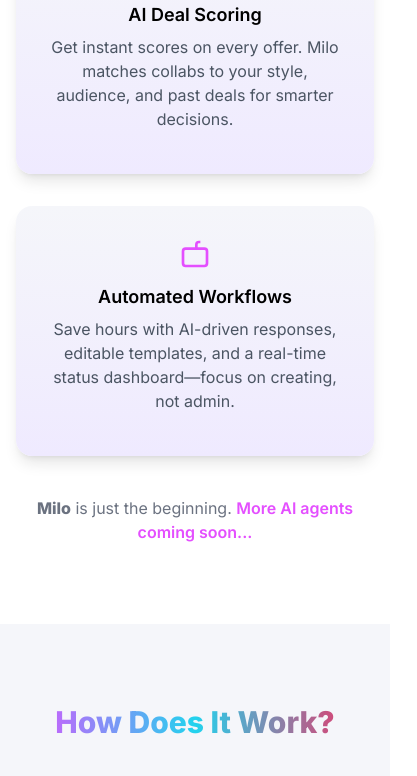
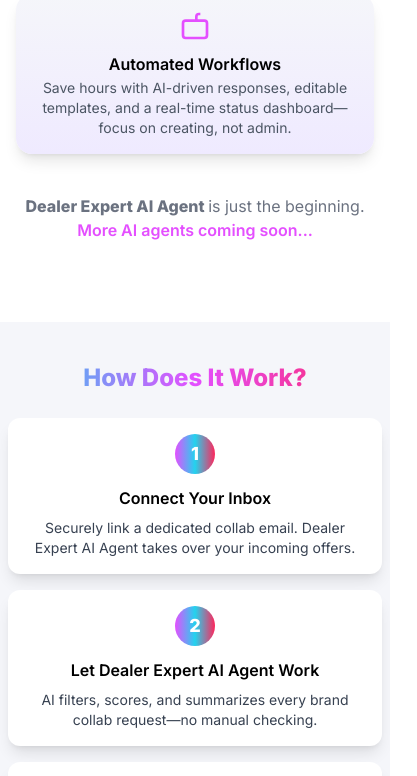
Before and after one commit to squadd-app/squadd-app.github.io, a Next.js app: page / in a window 390 px wide. Shown: the part 1156-1932 px from the top of the page, 417 px wide, since content can reach past the window. Built offline with nearby package versions, Linux system fonts and the light colour scheme.

Commit message:
fix responsive and wordings

```diff
--- a/components/ContactForm.jsx
+++ b/components/ContactForm.jsx
@@ -51,11 +51,11 @@
 
   return (
     <section className="bg-white dark:bg-[#181828] py-20 px-4" id="contact">
-      <div className="max-w-xl mx-auto rounded-xl shadow-xl p-12 bg-gradient-to-b from-[#fff] to-[#efeaff] dark:from-[#232343] dark:to-[#191928]">
-        <h2 className="text-2xl md:text-3xl font-bold mb-4 text-center text-transparent bg-clip-text bg-gradient-to-r from-[#22d3ee] via-[#e44fff] to-[#ff265b] whitespace-nowrap">
+      <div className="w-full max-w-md md:max-w-xl mx-auto rounded-xl shadow-xl p-4 md:p-12 bg-gradient-to-b from-[#fff] to-[#efeaff] dark:from-[#232343] dark:to-[#191928]">
+        <h2 className="text-xl md:text-3xl font-bold mb-4 text-center text-transparent bg-clip-text bg-gradient-to-r from-[#22d3ee] via-[#e44fff] to-[#ff265b] whitespace-nowrap">
           Get Early Access / Contact Us
         </h2>
-        <form className="flex flex-col gap-4" onSubmit={handleSubmit}>
+        <form className="flex flex-col gap-2 md:gap-4" onSubmit={handleSubmit}>
           <input
             type="text"
             name="fullname"
--- a/components/FeaturesSection.jsx
+++ b/components/FeaturesSection.jsx
@@ -6,7 +6,7 @@
       </svg>
     ),
     title: "Smart Email Integration",
-    description: "Connect your collab inbox. Milo auto-sorts, extracts details, and filters spam offers—no more clutter.",
+    description: "Connect your collab inbox. Dealer Expert AI Agent  auto-sorts, extracts details, and filters spam offers—no more clutter.",
   },
   {
     icon: (
@@ -16,7 +16,7 @@
       </svg>
     ),
     title: "AI Deal Scoring",
-    description: "Get instant scores on every offer. Milo matches collabs to your style, audience, and past deals for smarter decisions.",
+    description: "Get instant scores on every offer. Dealer Expert AI Agent  matches collabs to your style, audience, and past deals for smarter decisions.",
   },
   {
     icon: (
@@ -40,20 +40,19 @@
         <p className="text-lg text-center text-gray-700 dark:text-gray-300 mb-10">
           TikTok creators and agencies get more done in less time. Stop drowning in emails, start growing your brand.
         </p>
-        <div className="flex flex-col md:flex-row justify-center gap-8">
+        <div className="flex flex-col lg:flex-row justify-center gap-4 md:gap-8">
           {features.map((f, i) => (
             <div
               key={i}
-              className="bg-gradient-to-b from-[#f5f6fa] to-[#efeaff] dark:from-[#181828] dark:to-[#232343] rounded-2xl p-8 shadow-lg flex-1 flex flex-col items-center hover:scale-105 transition min-w-[280px] max-w-[360px] min-h-[250px]"
-            >
-              <div className="mb-4">{f.icon}</div>
-              <h3 className="text-lg md:text-xl font-semibold mb-2 text-center leading-tight">{f.title}</h3>
-              <p className="text-gray-600 dark:text-gray-400 text-center">{f.description}</p>
+              className="bg-gradient-to-b from-[#f5f6fa] to-[#efeaff] dark:from-[#181828] dark:to-[#232343] rounded-2xl p-4 md:p-8 shadow-lg flex-1 flex flex-col items-center hover:scale-105 transition w-full max-w-md mx-auto">
+              <div className="mb-3 md:mb-4">{f.icon}</div>
+              <h3 className="text-base md:text-lg font-semibold mb-1 md:mb-2 text-center leading-tight">{f.title}</h3>
+              <p className="text-gray-600 dark:text-gray-400 text-center text-sm md:text-base">{f.description}</p>
             </div>
           ))}
         </div>
         <div className="mt-10 text-center text-gray-500 dark:text-gray-400 text-base">
-          <strong>Milo</strong> is just the beginning. <span className="text-[#e44fff] font-semibold">More AI agents coming soon...</span>
+          <strong>Dealer Expert AI Agent </strong> is just the beginning. <span className="text-[#e44fff] font-semibold">More AI agents coming soon...</span>
         </div>
       </div>
     </section>
--- a/components/Footer.jsx
+++ b/components/Footer.jsx
@@ -1,11 +1,13 @@
 export default function Footer() {
   return (
-    <footer className="w-full footer-gradient text-white text-center py-6 mt-10">
-      <div className="text-lg font-bold mb-1 tracking-wider">SQUADD</div>
+    <footer className="w-full bg-[#19191C] text-white text-center py-6 mt-8">
+      <div className="text-lg font-bold mb-1 tracking-wider">
+        <span className="bg-gradient-to-r from-[#22d3ee] to-[#e44fff] text-transparent bg-clip-text">SQUADD</span>
+      </div>
       <div className="mb-1">&copy; {new Date().getFullYear()} SQUADD. All rights reserved.</div>
       <div className="flex flex-wrap justify-center gap-4 text-xs text-white/90 mt-2">
-        <a href="#" className="underline underline-offset-2 hover:text-white/70">Privacy Policy (US)</a>
-        <a href="#" className="underline underline-offset-2 hover:text-white/70">Terms of Service</a>
+        <a href="#" className="underline underline-offset-2 hover:text-[#25F4EE] transition">Privacy Policy (US)</a>
+        <a href="#" className="underline underline-offset-2 hover:text-[#FE2C55] transition">Terms of Service</a>
       </div>
       <div className="mt-2 text-xs text-white/80">Made for TikTok Creators & Agencies | AI-Powered</div>
     </footer>
--- a/components/HeroSection.jsx
+++ b/components/HeroSection.jsx
@@ -14,7 +14,7 @@
         Get Early Access
       </a>
       <p className="mt-6 text-xs text-gray-400 font-light">
-        Powered by <span className="font-semibold text-[#e44fff]">Milo</span> – your personal AI deal expert.
+        Powered by <span className="font-semibold text-[#e44fff]">Dealer Expert AI Agent </span> – your personal AI deal expert.
       </p>
     </section>
   );
--- a/components/HowItWorksSection.jsx
+++ b/components/HowItWorksSection.jsx
@@ -2,11 +2,11 @@
   {
     number: 1,
     title: "Connect Your Inbox",
-    description: "Securely link a dedicated collab email. Milo takes over your incoming offers.",
+    description: "Securely link a dedicated collab email. Dealer Expert AI Agent  takes over your incoming offers.",
   },
   {
     number: 2,
-    title: "Let Milo Work",
+    title: "Let Dealer Expert AI Agent  Work",
     description: "AI filters, scores, and summarizes every brand collab request—no manual checking.",
   },
   {
@@ -18,19 +18,22 @@
 
 export default function HowItWorksSection() {
   return (
-    <section className="bg-[#f5f6fa] dark:bg-[#1b1c23] py-20 px-4" id="howitworks">
+    <section className="bg-[#f5f6fa] dark:bg-[#191928] py-10 md:py-20 px-2 md:px-4" id="howitworks">
       <div className="max-w-4xl mx-auto">
-        <h2 className="text-3xl md:text-4xl font-extrabold mb-4 text-center bg-gradient-to-r from-[#e44fff] via-[#22d3ee] to-[#ff265b] text-transparent bg-clip-text">
+        <h2 className="text-2xl md:text-4xl font-extrabold mb-6 text-center bg-gradient-to-r from-[#22d3ee] via-[#e44fff] to-[#ff265b] text-transparent bg-clip-text">
           How Does It Work?
         </h2>
-        <div className="flex flex-col md:flex-row justify-center gap-8 mt-10">
-          {steps.map((s, i) => (
-            <div key={i} className="bg-white dark:bg-[#242434] rounded-xl shadow-md flex-1 p-6 flex flex-col items-center">
-              <div className="w-14 h-14 flex items-center justify-center rounded-full bg-gradient-to-tr from-[#ff265b] via-[#e44fff] to-[#22d3ee] text-white text-2xl font-bold mb-4">
-                {s.number}
+        <div className="flex flex-col gap-4 md:flex-row md:gap-8">
+          {steps.map((step, idx) => (
+            <div key={idx} className="flex-1 bg-white dark:bg-[#232343] rounded-xl shadow-lg p-4 md:p-8 mb-0 w-full max-w-md mx-auto flex flex-col items-center">
+              {/* Numara yuvarlağı */}
+              <div className="bg-gradient-to-r from-[#e44fff] via-[#22d3ee] to-[#ff265b] text-white w-10 h-10 flex items-center justify-center rounded-full text-lg font-bold mb-3">
+                {step.number}
               </div>
-              <h3 className="text-lg font-bold mb-2">{s.title}</h3>
-              <p className="text-gray-600 dark:text-gray-400 text-center">{s.description}</p>
+              {/* Başlık */}
+              <h3 className="text-center text-base md:text-xl font-semibold mb-2">{step.title}</h3>
+              {/* Açıklama */}
+              <p className="text-center text-gray-700 dark:text-gray-300 text-sm md:text-base">{step.description}</p>
             </div>
           ))}
         </div>
```
